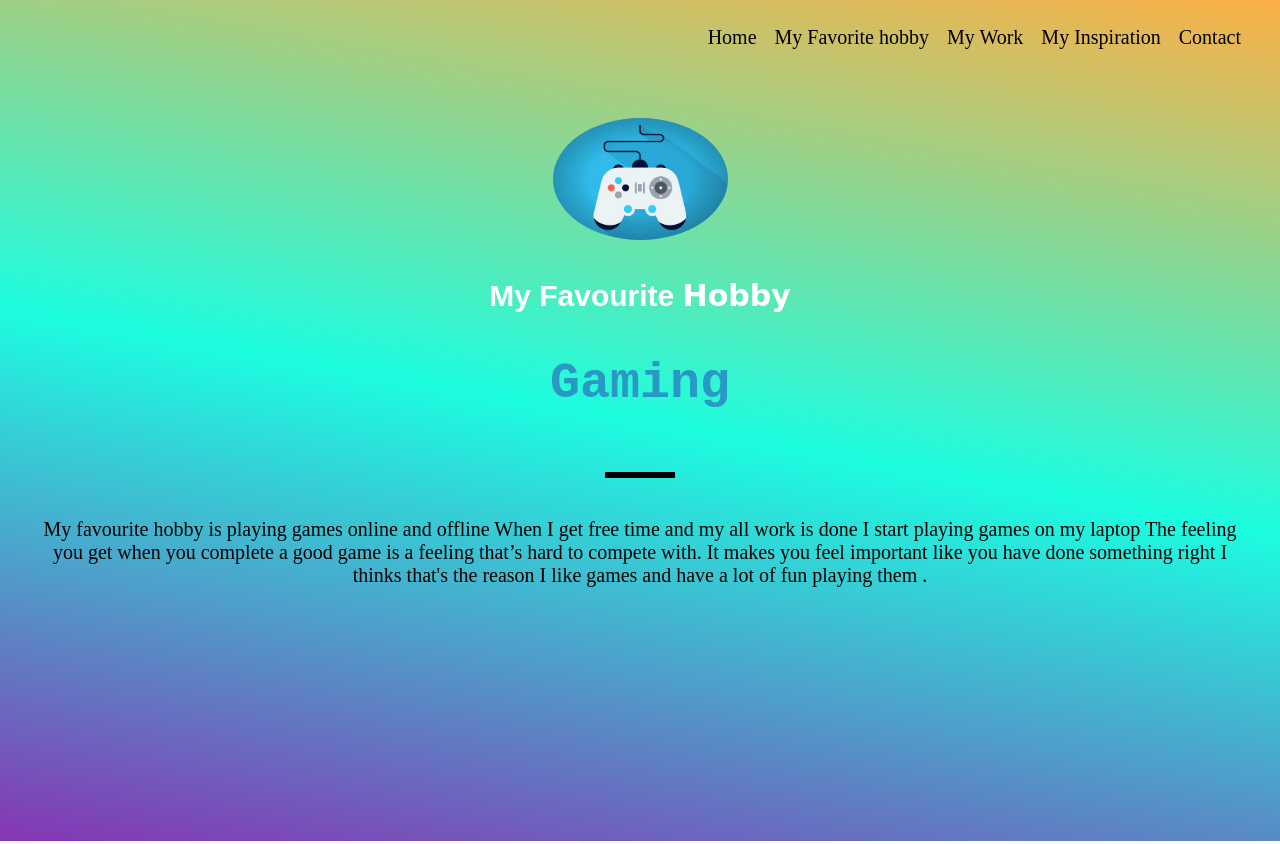
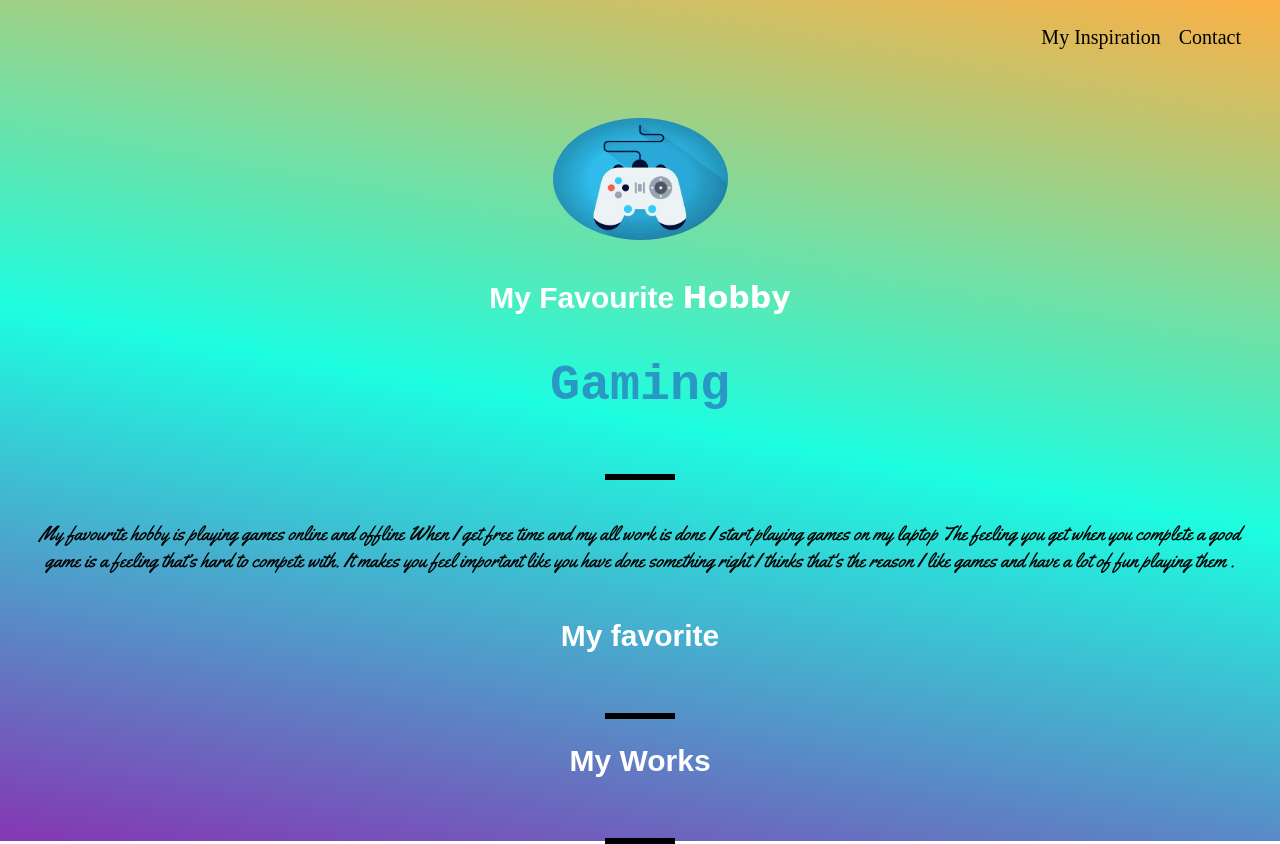
Before and after one commit to Gunkar16/Project-C58, a plain HTML site: page index.html in a window 1280 px wide. Drawn offline with Linux system fonts and the light colour scheme.

Commit message:
Add files via upload

```diff
--- a/index.html
+++ b/index.html
@@ -4,13 +4,15 @@
 <head>
     <title>My favourite Hobby</title>
     <link rel="stylesheet" href="style.css">
+    <link rel="preconnect" href="https://fonts.gstatic.com">
+    <link href="https://fonts.googleapis.com/css2?family=Yellowtail&display=swap" rel="stylesheet">
 </head>
 
 <body>
     <ul class="menu">
-        <li class="link">Home</li>
-        <li class="link">My Favorite hobby</li>
-        <li class="link">My Work</li>
+        <li class="link"><a href="#welcome"Home></a></li>
+        <li class="link"><a href="#favorite"My Favorite hobby></a></li>
+        <li class="link"><a href="#works"My Work></a></li>
         <li class="link">My Inspiration</li>
         <li class="link">Contact</li>
 
@@ -27,6 +29,18 @@
 
                 <p>My favourite hobby is playing games online and offline When I get free time and my all work is done I start playing games on my laptop The feeling you get when you complete a good game is a feeling that’s hard to compete with. It makes you feel important like you have done something right I thinks that's the reason I like games and have a lot of fun playing them . </p>
             </section>
+
         </div>
     </section>
+    <section id="favorite">
+        <h1>My favorite</h1>
+        <div class="line"></div>
+
+    </section>
+    <section id="works">
+        <h1>My Works</h1>
+        <div class="line"></div>
+        <a href=""></a>
+
+    </section>
 </body>
--- a/style.css
+++ b/style.css
@@ -65,3 +65,9 @@ p{
     right: 30px;
     z-index:10 ;
 }
+html{
+    scroll-behavior: smooth;
+}
+#welcome{
+    font-family: 'Yellowtail', cursive;
+}
```
